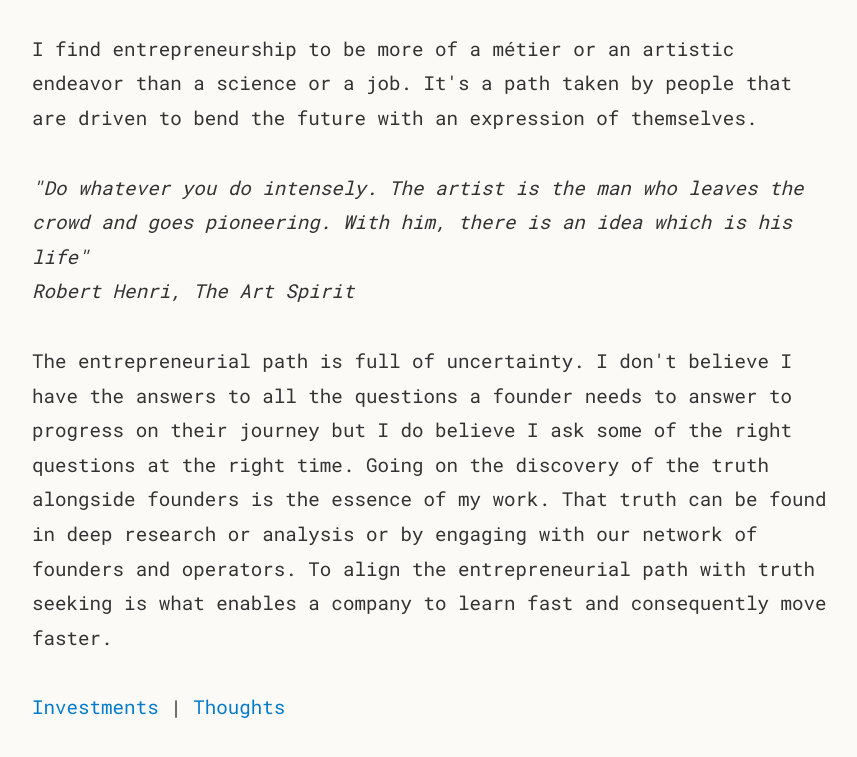
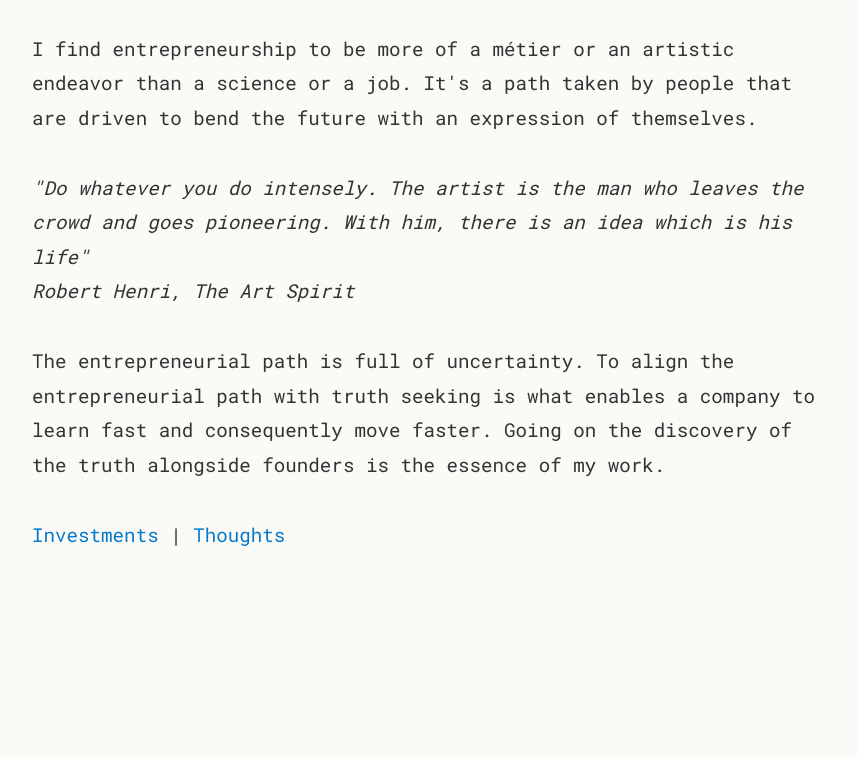
Before and after one commit to ric0seq/my-website, a plain HTML site: page index.html in a window 1280 px wide. Shown: the part 620-1377 px from the top of the page, without its empty margins (18-875 px from the left). After the commit the page ends 1238 px from the top, so only its background shows below. Drawn offline with Linux system fonts and the light colour scheme.

Commit message:
new wording on index

```diff
--- a/index.html
+++ b/index.html
@@ -69,7 +69,7 @@
         <p>My motivation and daily drive come from searching for and defending the new. I've always been obsessed with what the new brings, from uncovering a new song, discovering an up-and-coming artist, or trying the newest tech gadget before anyone else in my youth, to meeting entrepreneurs building the future in my day-to-day work. There's something special about being (one of) the first to discover something and staking it with your opinion, time, and capital.</p>
         <p>I find entrepreneurship to be more of a métier or an artistic endeavor than a science or a job. It's a path taken by people that are driven to bend the future with an expression of themselves.</p>
         <p><i>"Do whatever you do intensely. The artist is the man who leaves the crowd and goes pioneering. With him, there is an idea which is his life"</i><br><i>Robert Henri, The Art Spirit</i></p>
-        <p>The entrepreneurial path is full of uncertainty. I don't believe I have the answers to all the questions a founder needs to answer to progress on their journey but I do believe I ask some of the right questions at the right time. Going on the discovery of the truth alongside founders is the essence of my work. That truth can be found in deep research or analysis or by engaging with our network of founders and operators. To align the entrepreneurial path with truth seeking is what enables a company to learn fast and consequently move faster.</p>
+        <p>The entrepreneurial path is full of uncertainty. To align the entrepreneurial path with truth seeking is what enables a company to learn fast and consequently move faster. Going on the discovery of the truth alongside founders is the essence of my work.</p>
 
         <!-- Navigation Links -->
         <p><a href="investments.html">Investments</a> | <a href="Thoughts.html">Thoughts</a></p>
```
